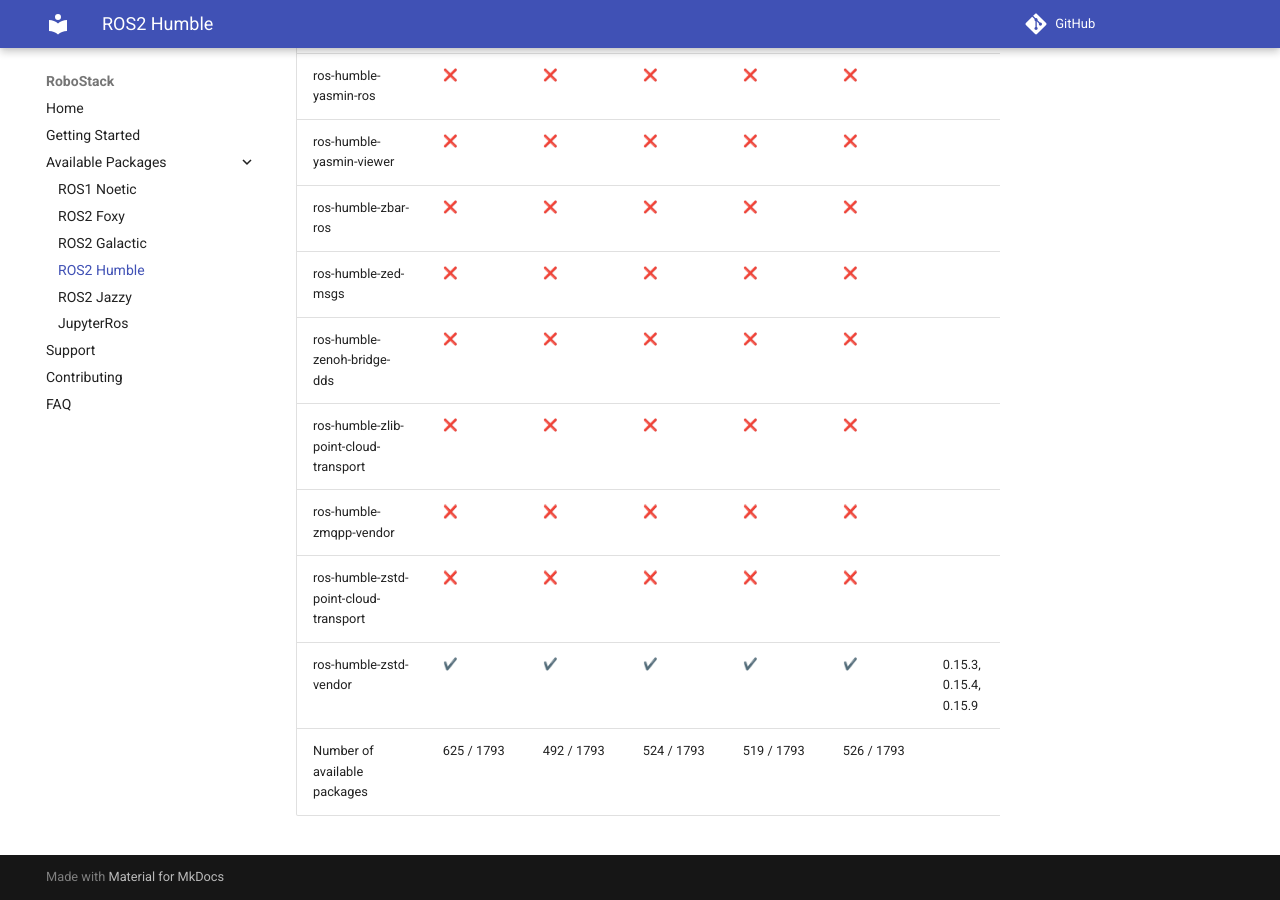
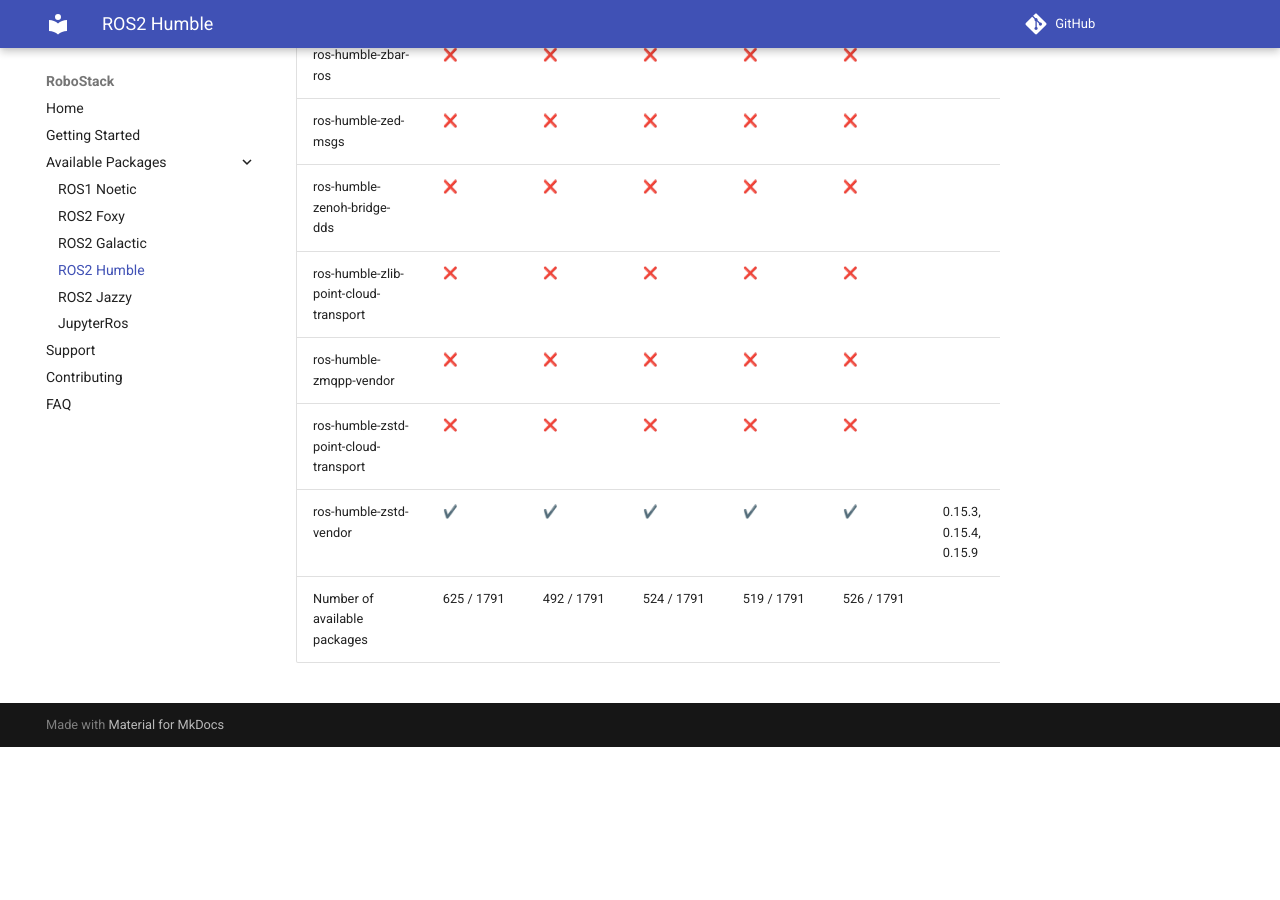
Before and after one commit to RoboStack/robostack.github.io, an MkDocs documentation site: the page built from docs/humble.md, in a window 1280 px wide and 900 px high, scrolled down 139562 px. Built offline with MkDocs 1.6.1 and Material for MkDocs 9.7.7, drawn with Linux system fonts in a browser that asks for light colours; emoji names are drawn with the system emoji font; comment, search, counter and statistics services are not loaded; after the commit the page ends 140309 px from its top, so only the background shows below that; some of the changed text lies outside the part shown.

Commit message:
Update tables

```diff
--- a/docs/humble.md
+++ b/docs/humble.md
@@ -1793,4 +1791,4 @@
 | ros-humble-zmqpp-vendor | :x: { data-sort='0' } | :x: { data-sort='0' } | :x: { data-sort='0' } | :x: { data-sort='0' } | :x: { data-sort='0' } |   |
 | ros-humble-zstd-point-cloud-transport | :x: { data-sort='0' } | :x: { data-sort='0' } | :x: { data-sort='0' } | :x: { data-sort='0' } | :x: { data-sort='0' } |   |
 | ros-humble-zstd-vendor | :heavy_check_mark: { data-sort='1' } | :heavy_check_mark: { data-sort='1' } | :heavy_check_mark: { data-sort='1' } | :heavy_check_mark: { data-sort='1' } | :heavy_check_mark: { data-sort='1' } | 0.15.3, 0.15.4, 0.15.9  |
-| Number of available packages |  625 / 1793 | 492 / 1793 | 524 / 1793 | 519 / 1793 | 526 / 1793 |
+| Number of available packages |  625 / 1791 | 492 / 1791 | 524 / 1791 | 519 / 1791 | 526 / 1791 |
```
Also changed, not shown: other parts of docs/humble.md (+0 -2 lines).
